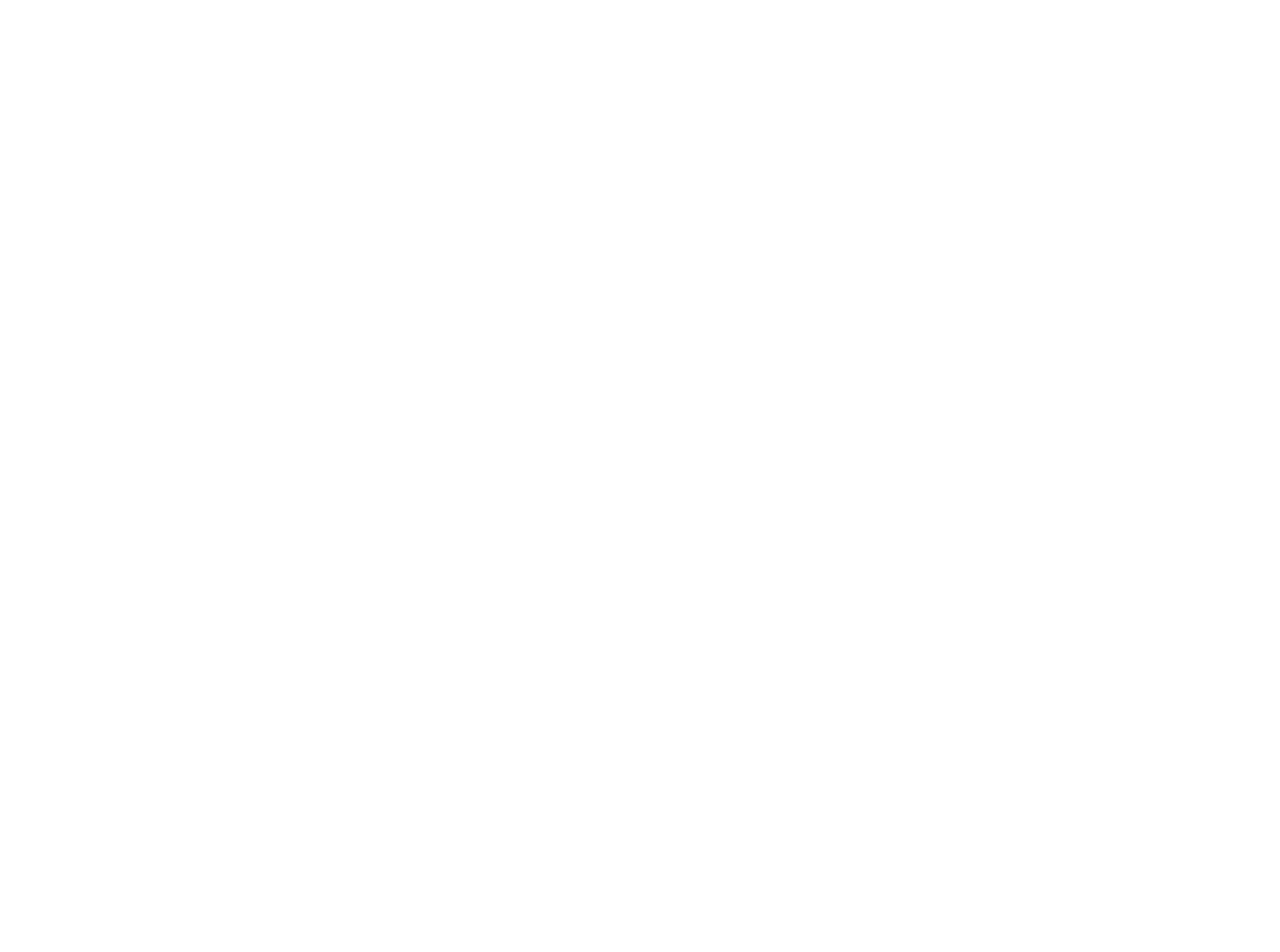
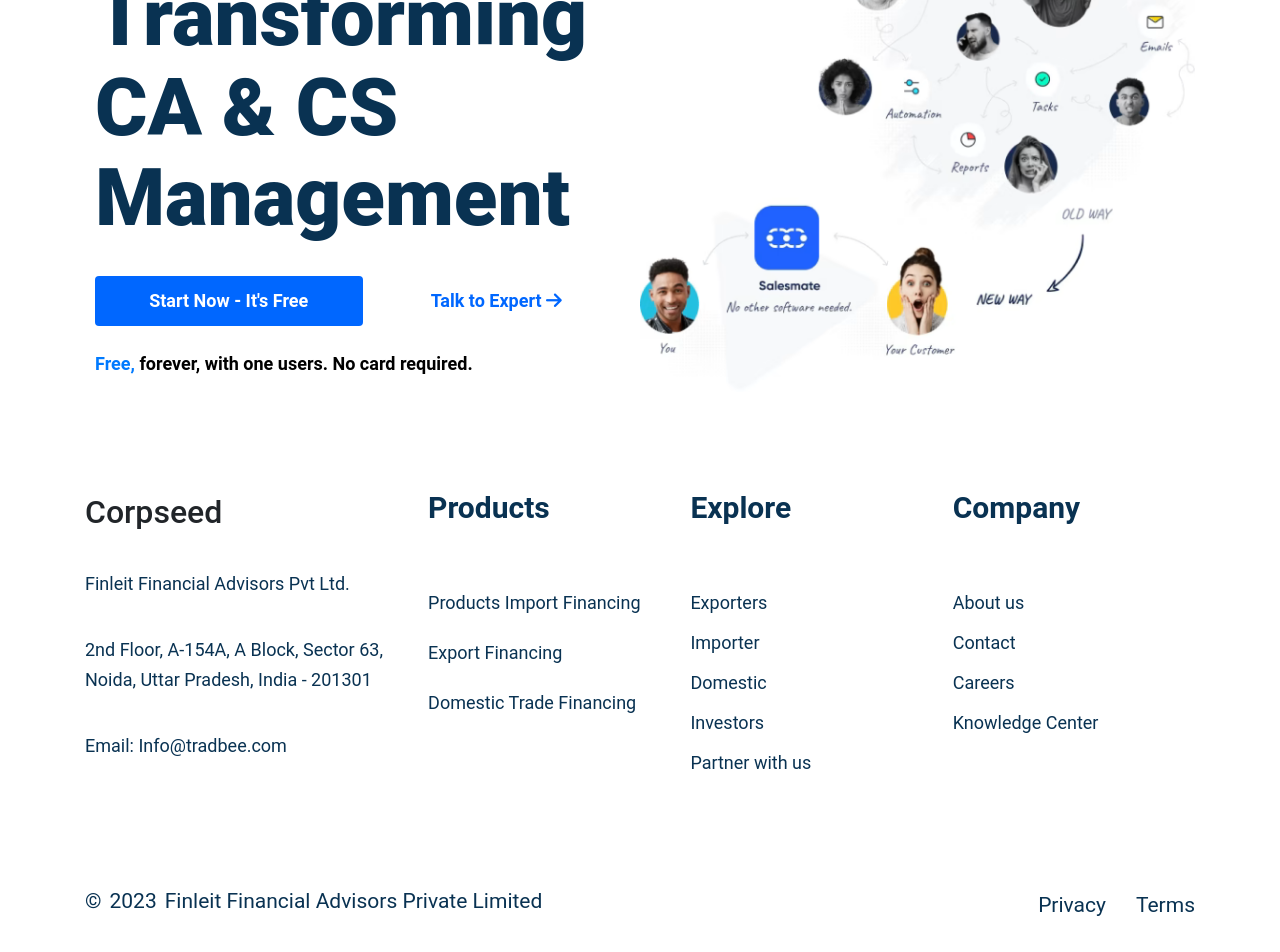
Before and after one commit to avnishkumarcorp/mainioclose, a React (Create React App) app: page / in a window 1280 px wide. Shown: the part 211-1163 px from the top of the page. Before the commit the page ends 800 px from the top, so only its background shows below. Built offline with nearby package versions, Linux system fonts and the light colour scheme.

Commit message:
add home page ui design

```diff
--- a/src/App.css
+++ b/src/App.css
@@ -148,6 +148,14 @@
   color: #007AFF;
 }
 
+/* home page css */
+.home-section-padding{
+  padding-top: 50px;
+  padding-bottom: 50px;
+}
+
+/* home page css */
+
 
 
 
--- a/src/App.js
+++ b/src/App.js
@@ -20,13 +20,18 @@
 import Login from "./Login/Login"
 import SignUp from "./Login/SignUp"
 import LeadDetailsPage from "./Main/Sales/Inbox/LeadDetailsPage"
+import HomePage from "./Home/HomePage"
+import FrontMainPage from "./Home/FrontMainPage"
 
 function App() {
   return (
     <div className="App">
       <BrowserRouter>
         <Routes>
-          <Route path="/" element={<div>Home page</div>} />
+          <Route path="/" element={<HomePage />} >
+            <Route path="/" element={<FrontMainPage />} />
+            <Route path="/contact" element={<div>Contact</div>} />
+          </Route>
           <Route path="/counter" element={<CounterExample />} />
           <Route path="/login" element={<Login />} />
           <Route path="/signup" element={<SignUp />} />
--- /dev/null
+++ b/src/Home/FrontMainPage.js
@@ -0,0 +1,12 @@
+import React from "react";
+import HeroSection from "./HeroSection";
+
+const FrontMainPage = () => {
+  return (
+    <div>
+        <HeroSection />
+    </div>
+  )
+};
+
+export default FrontMainPage;
--- /dev/null
+++ b/src/Home/HeroSection.js
@@ -0,0 +1,28 @@
+import React from "react"
+import "./HeroSection.scss"
+import sideImage from "../Images/homePic.png"
+
+const HeroSection = () => {
+  return (
+    <div className="container hero-section home-section-padding">
+      <div className="right-section">
+        <div className="hero-text">
+        <h3 className="small-head">Your Trusted ERP Partner</h3>
+        <h2 className="big-head">Transforming <br /> CA & CS <br /> Management</h2>
+        </div>
+        <div className="hero-button">
+            <button className="left-btn">Start Now - It's Free</button>
+            <button className="right-btn">Talk to Expert <i class="fa-solid fa-arrow-right"></i></button>
+        </div>
+        <p className="forever-text"><span className="text-blue">Free,</span> forever, with one users. No card required.</p>
+      </div>
+      <div>
+        <div className="left-image-box">
+          <img src={sideImage} />
+        </div>
+      </div>
+    </div>
+  )
+}
+
+export default HeroSection
--- /dev/null
+++ b/src/Home/HeroSection.scss
@@ -0,0 +1,65 @@
+.hero-section {
+  display: grid;
+  grid-template-columns: 1fr 1fr;
+  // border: 1px solid red;
+  min-height: 50vh;
+  .left-image-box {
+    min-height: 55vh;
+    width: 100%;
+    img {
+      height: 100%;
+      width: 100%;
+      object-fit: cover;
+    }
+  }
+  .right-section{
+    padding: 0px 10px;
+  .hero-text {
+    color: #093252;
+    .big-head {
+      font-size: 80px;
+      font-weight: 800;
+      line-height: 90px;
+    }
+    .small-head {
+      font-size: 46px;
+      font-weight: 400;
+      line-height: 70px;
+    }
+  }
+  .hero-button{
+    display: flex;
+    padding: 25px 0px;
+    .left-btn{
+      flex: 1;
+      font-size: 18px;
+      font-weight: 700;
+      line-height: 26px;
+      padding: 12px 24px;
+      background-color: #0067FF;
+      color: #fff;
+      border: none;
+      outline: none;
+      border-radius: 4px;
+    }
+    .right-btn{
+      flex: 1;
+      font-size: 18px;
+      font-weight: 700;
+      line-height: 26px;
+      padding: 12px 24px;
+      background-color: #fff;
+      color: #0067FF;
+      border: none;
+      outline: none;
+      border-radius: 4px;
+    }
+  }
+  .forever-text{
+    font-size: 18px;
+    font-weight: 700;
+    line-height: 26px;
+    color:#000000;
+  }
+}
+}
--- /dev/null
+++ b/src/Home/HomeFooter.js
@@ -0,0 +1,70 @@
+import React from "react";
+import "./HomeFooter.scss";
+
+import { Link } from "react-router-dom";
+
+
+const HomeFooter = () => {
+  return (
+    <footer className="container">
+    <div className="home-footer home-section-padding">
+      <div className="logo-part">
+        {/* <div className="main-logo">
+          <img src={logo} />
+        </div> */}
+        <h2 className="footer-heading">Corpseed</h2>
+        <div className="footer-links-flex">
+          <p className="footer-links">Finleit Financial Advisors Pvt Ltd.</p>
+          <p className="footer-links">
+            2nd Floor, A-154A, A Block, Sector 63, Noida, Uttar Pradesh, India
+            - 201301
+          </p>
+          <p className="footer-links">Email: Info@tradbee.com</p>
+        </div>
+      </div>
+      <div className="product-part">
+        <h2 className="footer-heading">Products</h2>
+        <div className="footer-links-flex">
+          <Link className="footer-links">Products Import Financing</Link>
+          <Link className="footer-links">Export Financing</Link>
+          <Link className="footer-links">Domestic Trade Financing</Link>
+        </div>
+      </div>
+      <div className="product-part">
+        <h2 className="footer-heading">Explore</h2>
+        <div className="footer-links-flex-two">
+          <Link className="footer-links">Exporters</Link>
+          <Link className="footer-links"> Importer</Link>
+          <Link className="footer-links"> Domestic</Link>
+          <Link className="footer-links">Investors</Link>
+          <Link className="footer-links"> Partner with us</Link>
+        </div>
+      </div>
+      <div className="product-part">
+        <h2 className="footer-heading">Company</h2>
+        <div className="footer-links-flex-two">
+          <Link className="footer-links">About us</Link>
+          <Link className="footer-links">Contact</Link>
+          <Link className="footer-links">Careers</Link>
+          <Link className="footer-links">Knowledge Center</Link>
+        </div>
+      </div>
+    </div>
+
+    <div className="below-footer">
+      <h3 className="below-text">
+        <span className="mr-2">©</span>
+        <span className="mr-2">2023</span>Finleit Financial Advisors Private
+        Limited
+      </h3>
+      <div className="right-links">
+        <Link className="below-text">Privacy</Link>
+        <Link className="below-text">Terms</Link>
+      </div>
+    </div>
+  </footer>
+  )
+};
+
+
+export default HomeFooter;
--- /dev/null
+++ b/src/Home/HomeFooter.scss
@@ -0,0 +1,120 @@
+
+
+.home-footer {
+  display: grid;
+  grid-template-columns: 4fr 3fr 3fr 3fr;
+  gap: 20px;
+  .product-part {
+    .footer-heading {
+      font-size: 30px;
+      font-weight: 600;
+      line-height: 30px;
+      color: #093252;
+      margin-bottom: 35px;
+    }
+  }
+  .footer-links-flex {
+    display: flex;
+    flex-direction: column;
+    gap: 20px;
+    padding: 30px 0px;
+
+    .footer-links {
+      font-size: 18px;
+      line-height: 30px;
+      color: #093252;
+      cursor: pointer;
+      &:hover {
+        text-decoration: none;
+      }
+    }
+  }
+
+  .footer-links-flex-two {
+    display: flex;
+    flex-direction: column;
+    gap: 10px;
+    padding: 30px 0px;
+
+    .footer-links {
+      font-size: 18px;
+      line-height: 30px;
+      color: #093252;
+      &:hover {
+        text-decoration: none;
+      }
+    }
+  }
+}
+
+.below-footer {
+  display: flex;
+  justify-content: space-between;
+  align-items: center;
+  flex-wrap: wrap;
+  padding: 30px 0px;
+  gap: 20px;
+  .below-text {
+    font-size: 21px;
+    font-weight: 400;
+    line-height: 26px;
+    color: #093252;
+    cursor: pointer;
+    &:hover{
+      text-decoration: none;
+    }
+  }
+  .right-links {
+    display: flex;
+    justify-content: center;
+    align-items: center;
+    gap: 30px;
+  }
+}
+
+@media only screen and (max-width: 992px) {
+  .home-footer {
+    grid-template-columns: 1fr 1fr;
+    .product-part {
+      .footer-heading {
+        margin-bottom: 0px;
+      }
+    }
+  }
+  .below-footer {
+    flex-direction: column-reverse;
+    .right-links{
+      justify-content: space-between;
+      width: 90%;
+      padding-left: 10px;
+      padding-right: 10px;
+      border-top: 1px solid #DADCE0;
+      border-bottom: 1px solid #DADCE0;
+      padding-top: 10px;
+      padding-bottom: 10px;
+
+    }
+  }
+}
+
+@media only screen and (max-width: 576px) {
+  .home-footer {
+    grid-template-columns: 1fr;
+    .product-part {
+      .footer-heading {
+        margin-bottom: 0px;
+      }
+    }
+    .footer-links-flex-two,
+    .footer-links-flex {
+      padding-top: 10px;
+    }
+  }
+  .below-footer {
+    padding-left: 10px;
+    padding-right: 10px;
+    .right-links{
+      width: 100%;
+    }
+  }
+}
--- /dev/null
+++ b/src/Home/HomeNavbar.js
@@ -0,0 +1,11 @@
+import React from "react";
+
+const HomeNavbar = () => {
+  return (
+    <div>
+        <h1>Logo</h1>
+    </div>
+  )
+};
+
+export default HomeNavbar;
--- /dev/null
+++ b/src/Home/HomePage.js
@@ -0,0 +1,16 @@
+import React from "react"
+import HomeNavbar from "./HomeNavbar"
+import HomeFooter from "./HomeFooter"
+import { Outlet } from "react-router-dom"
+
+const HomePage = () => {
+  return (
+    <div>
+      <HomeNavbar />
+      <Outlet />
+      <HomeFooter />
+    </div>
+  )
+}
+
+export default HomePage
```
Also changed, not shown: src/Home/HomePage.scss (added), src/Images/homePic.png (added).
